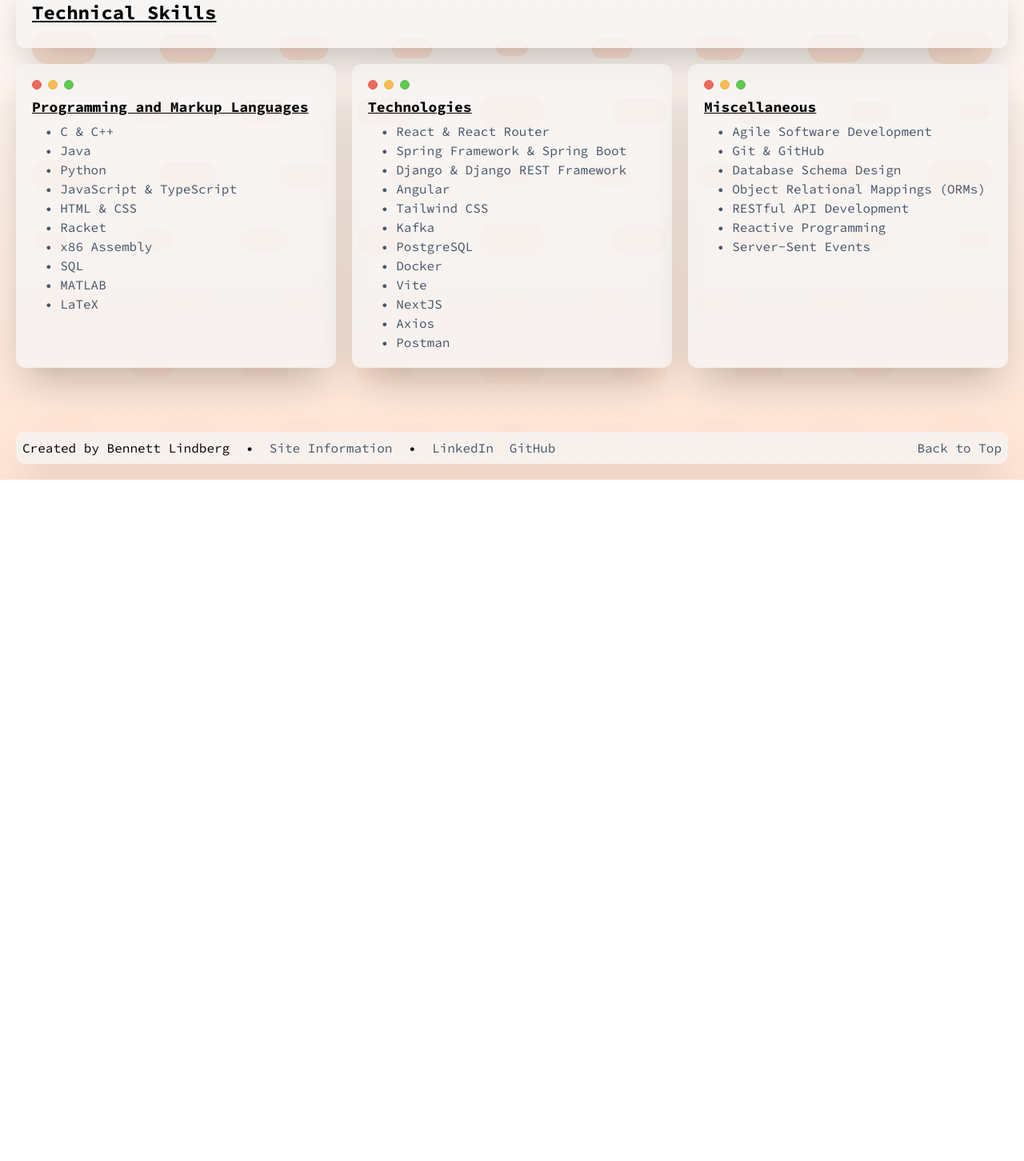
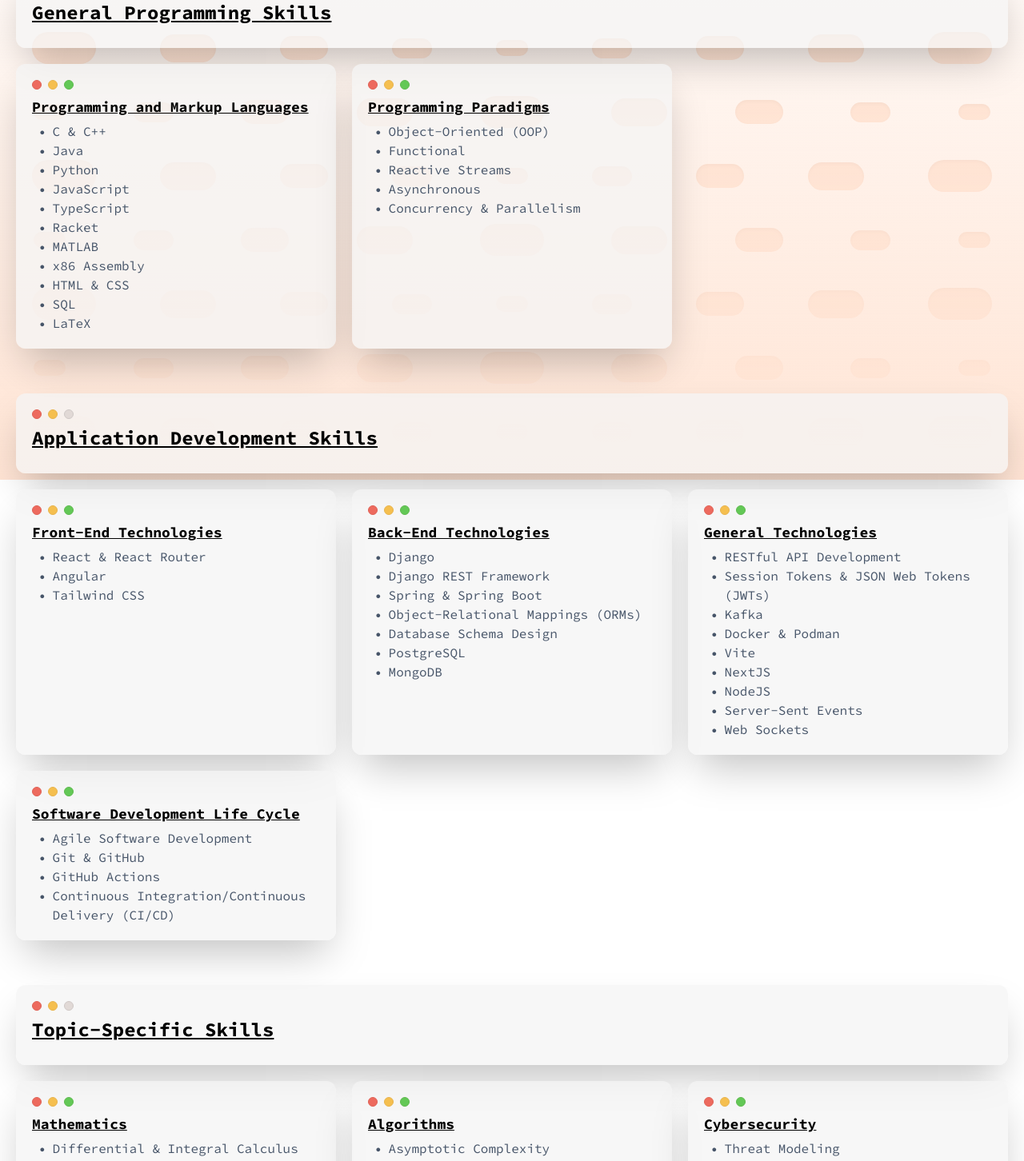
Before and after one commit to bennettlindberg/bennettlindberg.github.io, a React (Vite) app: page /skills in a window 1280 px wide. Shown: the part 200-1652 px from the top of the page at 80% size. Before the commit the page ends 800 px from the top, so only its background shows below. Built offline with nearby package versions, Linux system fonts and the light colour scheme.

Commit message:
expand skills page, update github repo links

```diff
--- a/src/components/blocks/FooterBar.tsx
+++ b/src/components/blocks/FooterBar.tsx
@@ -19,7 +19,7 @@
     const siteInfoText =
         <>
             <PlainText>
-                Site Version: 1.3.3
+                Site Version: 1.3.4
             </PlainText>
             <PlainText>
                 Aside from the "BL" logo seen on the left side of the navigation bar, all SVG icons used on this site were sourced from the <a href="https://www.svgrepo.com/collection/dazzle-line-icons/" target="_blank" className="underline hover:font-bold">Dazzle Line Icons</a> collection, a set of SVG icons created by <a href="https://dazzleui.gumroad.com/l/dazzleiconsfree?ref=svgrepo.com" target="_blank" className="underline hover:font-bold">Dazzle UI</a> under the <a href="https://creativecommons.org/licenses/by/4.0/" target="_blank" className="underline hover:font-bold">CC Attribution License</a> via <a href="https://www.svgrepo.com/" target="_blank" className="underline hover:font-bold">SVG Repo</a>.
--- a/src/components/pages/AboutPage.tsx
+++ b/src/components/pages/AboutPage.tsx
@@ -62,7 +62,7 @@
                             I enjoy developing software applications for others to use, exploring new programming languages and technologies, and expanding my range of knowledge within the broader computer science field. I am often knee-deep reading through a textbook or technical documentation and would describe myself as focused, detail-attentive, and hard-working.
                         </PlainText>
                         <PlainText>
-                            Outside of computer science and software development, I enjoy solving logic puzzles, playing card games, swimming, watching Formula One races, talking with friends, and learning new things. I also enjoy learning about geography and have a bucket list of places to which I'd like to travel!
+                            Outside of computer science and software development, I enjoy solving logic puzzles, playing card games, swimming, watching Formula 1 races, talking with friends, and learning new things. I also enjoy learning about geography and have a bucket list of places to which I'd like to travel!
                         </PlainText>
                     </ItemWindow>
                     <ItemWindow standardWidth="1/2">
--- a/src/components/pages/ResearchPage.tsx
+++ b/src/components/pages/ResearchPage.tsx
@@ -95,7 +95,7 @@
                         </SubSubHeading>
                         <div className="flex flex-row flex-wrap gap-x-2 mt-2">
                             <div className={`font-bold bg-gradient-to-tr from-gray-500 to-slate-300 hover:to-gray-500 hover:from-slate-300 rounded-xl p-3 mb-2 w-fit shadow-2xl dark:shadow-gray-900`}>
-                                <a href="https://github.com/ndh4/esterel-racket-watch" target="_blank">GitHub Repository</a>
+                                <a href="https://github.com/bennettlindberg/RacketEsterelWatch" target="_blank">GitHub Repository</a>
                             </div>
                             <div className={`font-bold bg-gradient-to-tr from-orange-500 to-amber-300 hover:to-orange-500 hover:from-amber-300 rounded-xl p-3 mb-2 w-fit shadow-2xl dark:shadow-gray-900`}>
                                 <a href="https://www.researchgate.net/publication/43611052_Programming_a_digital_watch_in_Esterel_v3/link/0c96052e684f799530000000/download?_tp=eyJjb250ZXh0Ijp7ImZpcnN0UGFnZSI6InB1YmxpY2F0aW9uIiwicGFnZSI6InB1YmxpY2F0aW9uIn19" target="_blank">Original Esterel Watch Paper</a>
@@ -126,7 +126,7 @@
                             As part of COMP_SCI 424, a graduate-level Programming Languages course, I developed Clighter alongside Master's Degree student Jerry Lu. Clighter is implemented as a big-step operational semantics written in PLT Redex. PLT Redex is a language used for formally defining the syntax and mechanizing the evaluation of programming languages.
                         </PlainText>
                         <PlainText>
-                            The goal of writing Clighter was to gain hands-on experience writing an operational semantics and using PLT Redex. More concretely, we sought to match the behavior of C with Clighter by transpiling the operation semantics for Clight to PLT Redex. Rigorous testing informally demonstrated that our implementation matches the expected C behavior for all our targeted scenarios, which included branching, loops, pointers, structs, and several other interesting C features.
+                            The goal of writing Clighter was to gain hands-on experience writing an operational semantics and using PLT Redex. More concretely, we sought to match the behavior of C with Clighter by transpiling the operational semantics for Clight to PLT Redex. Rigorous testing informally demonstrated that our implementation matches the expected C behavior for all our targeted scenarios, which included branching, loops, pointers, structs, and several other interesting C features.
                         </PlainText>
                         <SubSubHeading>
                             Languages and Technologies:
@@ -142,7 +142,7 @@
                         </SubSubHeading>
                         <div className="flex flex-row flex-wrap gap-x-2 mt-2">
                             <div className={`font-bold bg-gradient-to-tr from-gray-500 to-slate-300 hover:to-gray-500 hover:from-slate-300 rounded-xl p-3 mb-2 w-fit shadow-2xl dark:shadow-gray-900`}>
-                                <a href="https://github.com/Viyerelu23333/clighter-redex" target="_blank">GitHub Repository</a>
+                                <a href="https://github.com/bennettlindberg/Clighter" target="_blank">GitHub Repository</a>
                             </div>
                             <div className={`font-bold bg-gradient-to-tr from-orange-500 to-amber-300 hover:to-orange-500 hover:from-amber-300 rounded-xl p-3 mb-2 w-fit shadow-2xl dark:shadow-gray-900`}>
                                 <a href="https://link.springer.com/article/10.1007/s10817-009-9148-3" target="_blank">Clight Operational Semantics Paper</a>
--- a/src/components/pages/SkillsPage.tsx
+++ b/src/components/pages/SkillsPage.tsx
@@ -68,7 +68,7 @@
                 <ItemWindowContainer>
                     <ItemWindow standardWidth="1">
                         <Heading>
-                            Technical Skills
+                            General Programming Skills
                         </Heading>
                     </ItemWindow>
                     <ItemWindow standardWidth="1/3">
@@ -79,46 +79,143 @@
                             "C & C++",
                             "Java",
                             "Python",
-                            "JavaScript & TypeScript",
+                            "JavaScript",
+                            "TypeScript",
+                            "Racket",
+                            "MATLAB",
+                            "x86 Assembly",
                             "HTML & CSS",
-                            "Racket",
-                            "x86 Assembly",
                             "SQL",
-                            "MATLAB",
                             "LaTeX"
                         ]}></BulletList>
                     </ItemWindow>
                     <ItemWindow standardWidth="1/3">
                         <SubHeading>
-                            Technologies
+                            Programming Paradigms
+                        </SubHeading>
+                        <BulletList listElements={[
+                            "Object-Oriented (OOP)",
+                            "Functional",
+                            "Reactive Streams",
+                            "Asynchronous",
+                            "Concurrency & Parallelism"
+                        ]}></BulletList>
+                    </ItemWindow>
+                </ItemWindowContainer>
+                <ItemWindowContainer>
+                    <ItemWindow standardWidth="1">
+                        <Heading>
+                            Application Development Skills
+                        </Heading>
+                    </ItemWindow>
+                    <ItemWindow standardWidth="1/3">
+                        <SubHeading>
+                            Front-End Technologies
                         </SubHeading>
                         <BulletList listElements={[
                             "React & React Router",
-                            "Spring Framework & Spring Boot",
-                            "Django & Django REST Framework",
                             "Angular",
-                            "Tailwind CSS",
-                            "Kafka",
-                            "PostgreSQL",
-                            "Docker",
-                            "Vite",
-                            "NextJS",
-                            "Axios",
-                            "Postman"
+                            "Tailwind CSS"
                         ]}></BulletList>
                     </ItemWindow>
                     <ItemWindow standardWidth="1/3">
                         <SubHeading>
-                            Miscellaneous
+                            Back-End Technologies
+                        </SubHeading>
+                        <BulletList listElements={[
+                            "Django",
+                            "Django REST Framework",
+                            "Spring & Spring Boot",
+                            "Object-Relational Mappings (ORMs)",
+                            "Database Schema Design",
+                            "PostgreSQL",
+                            "MongoDB"
+                        ]}></BulletList>
+                    </ItemWindow>
+                    <ItemWindow standardWidth="1/3">
+                        <SubHeading>
+                            General Technologies
+                        </SubHeading>
+                        <BulletList listElements={[
+                            "RESTful API Development",
+                            "Session Tokens & JSON Web Tokens (JWTs)",
+                            "Kafka",
+                            "Docker & Podman",
+                            "Vite",
+                            "NextJS",
+                            "NodeJS",
+                            "Server-Sent Events",
+                            "Web Sockets"
+                        ]}></BulletList>
+                    </ItemWindow>
+                    <ItemWindow standardWidth="1/3">
+                        <SubHeading>
+                            Software Development Life Cycle
                         </SubHeading>
                         <BulletList listElements={[
                             "Agile Software Development",
                             "Git & GitHub",
-                            "Database Schema Design",
-                            "Object Relational Mappings (ORMs)",
-                            "RESTful API Development",
-                            "Reactive Programming",
-                            "Server-Sent Events"
+                            "GitHub Actions",
+                            "Continuous Integration/Continuous Delivery (CI/CD)"
+                        ]}></BulletList>
+                    </ItemWindow>
+                </ItemWindowContainer>
+                <ItemWindowContainer>
+                    <ItemWindow standardWidth="1">
+                        <Heading>
+                            Topic-Specific Skills
+                        </Heading>
+                    </ItemWindow>
+                    <ItemWindow standardWidth="1/3">
+                        <SubHeading>
+                            Mathematics
+                        </SubHeading>
+                        <BulletList listElements={[
+                            "Differential & Integral Calculus",
+                            "Linear Algebra",
+                            "Probability Theory",
+                            "Combinatorics",
+                            "Graph Theory",
+                            "Data Visualization (MATLAB)"
+                        ]}></BulletList>
+                    </ItemWindow>
+                    <ItemWindow standardWidth="1/3">
+                        <SubHeading>
+                            Algorithms
+                        </SubHeading>
+                        <BulletList listElements={[
+                            "Asymptotic Complexity",
+                            "Randomized Algorithms",
+                            "Greedy Algorithms",
+                            "Divide & Conquer Algorithms",
+                            "Dynamic Programming"
+                        ]}></BulletList>
+                    </ItemWindow>
+                    <ItemWindow standardWidth="1/3">
+                        <SubHeading>
+                            Cybersecurity
+                        </SubHeading>
+                        <BulletList listElements={[
+                            "Threat Modeling",
+                            "Access Control",
+                            "Symmetric & Asymmetric Encryption",
+                            "Hashing & Salting",
+                            "Message Authentication Codes (MACs) & Digital Signatures",
+                            "SQL Injection Prevention",
+                            "Cross-Site Scripting (XSS) Prevention",
+                            "Content Security Policies (CSPs)"
+                        ]}></BulletList>
+                    </ItemWindow>
+                    <ItemWindow standardWidth="1/3">
+                        <SubHeading>
+                            Programming Languages
+                        </SubHeading>
+                        <BulletList listElements={[
+                            "Lambda Calculus",
+                            "Operational Semantics",
+                            "PLT Redex",
+                            "Parsers and Interpreters",
+                            "Garbage Collection"
                         ]}></BulletList>
                     </ItemWindow>
                 </ItemWindowContainer>
--- a/src/components/text/BulletList.tsx
+++ b/src/components/text/BulletList.tsx
@@ -3,8 +3,9 @@
         <>
             <ul>
                 {listElements.map(element =>
-                    <li className="pl-4 text-md font-normal text-slate-600 dark:text-slate-300">
-                        • {element}
+                    <li className="text-md font-normal text-slate-600 dark:text-slate-300 flex flex-row">
+                        <span className="px-2">•</span>
+                        {element}
                     </li>
                 )}
             </ul>
```
